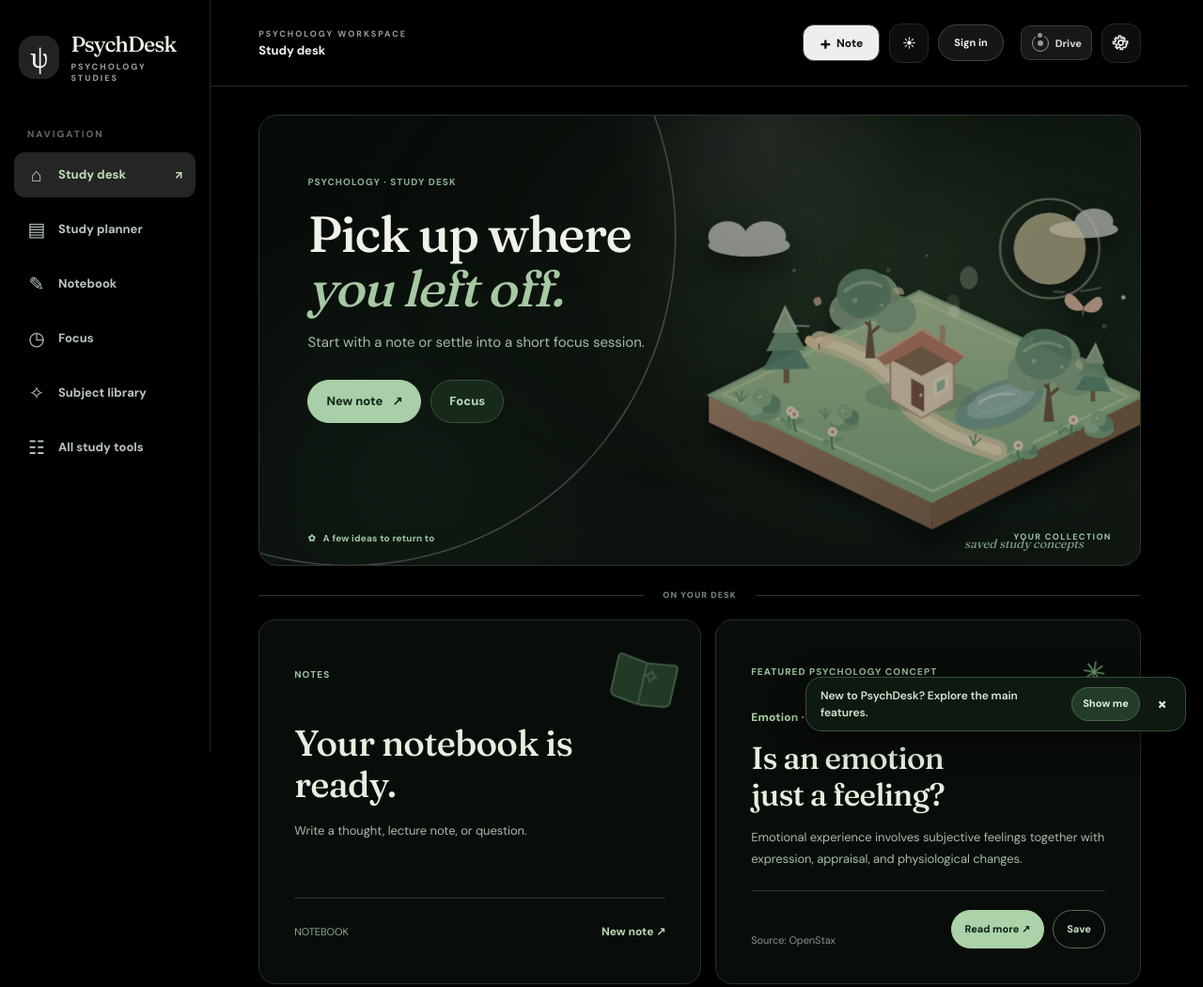
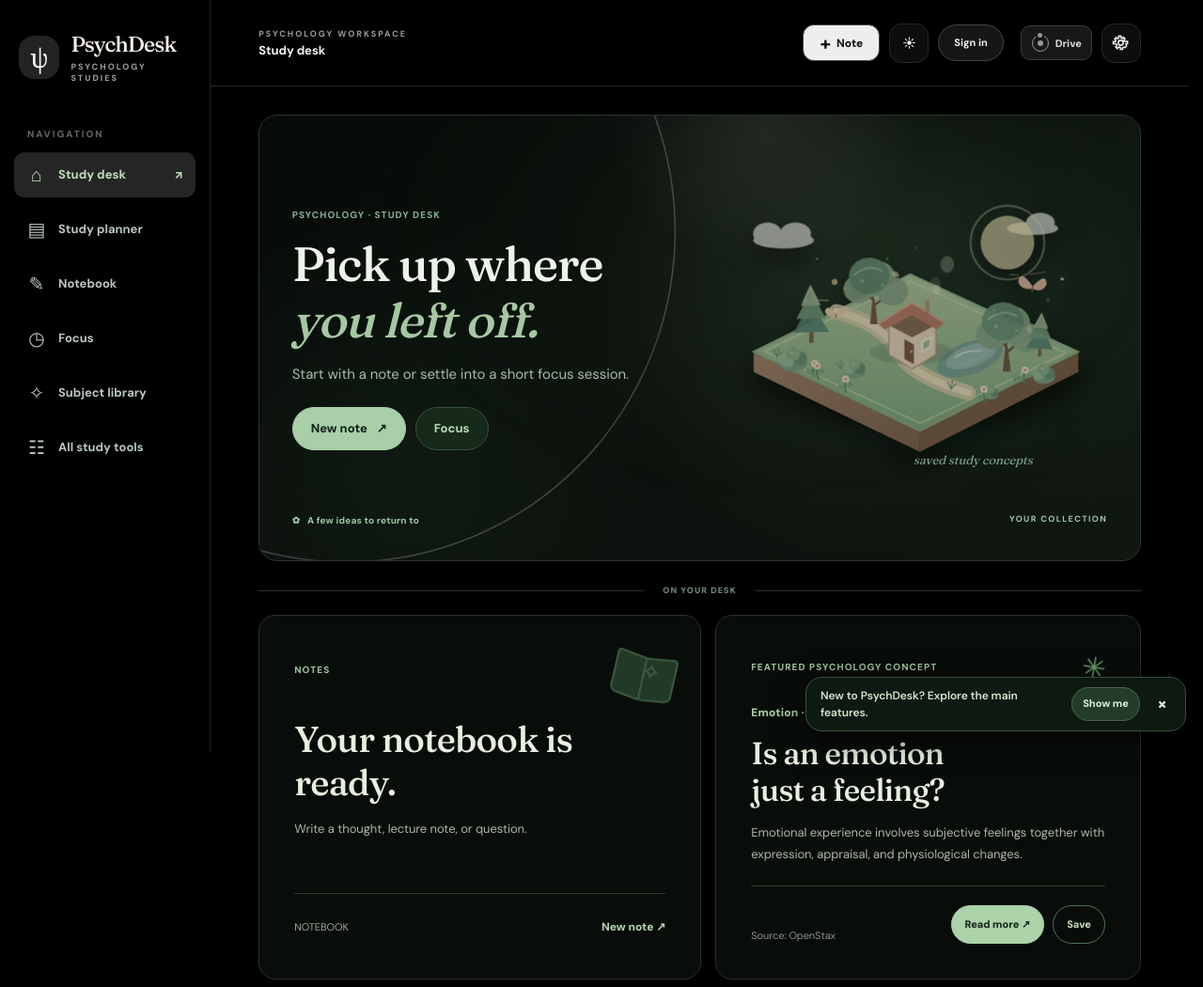
Before and after one commit to sid964/psychdesk, a plain HTML site: page index.html in a window 1280 px wide. Shown: the top 1050 px of the page at 94% size. Drawn offline with Linux system fonts and the light colour scheme; no server answers.

Commit message:
Prevent desktop home headline and garden illustration from overlapping

```diff
--- a/study-calm.css
+++ b/study-calm.css
@@ -106,3 +106,105 @@
 @media(prefers-reduced-motion:reduce){
  .garden-home *, .garden-home *::before,.garden-home *::after{animation:none!important;transition:none!important}
 }
+
+
+/* Desktop home hero — collision-free text and moving illustration.
+   Prior desktop breakpoints positioned the garden absolutely over a variable
+   width heading. Layout now reserves separate space for both. The animation
+   itself is unchanged, including its visibility and reduced-motion controls.
+   Query the actual home content width rather than the viewport: the desktop
+   sidebar and touch/tablet mode change how much room the home has. */
+@media (min-width:900px){
+ .garden-home{container-type:inline-size}
+ .garden-home .garden-landing{
+  display:grid;
+  grid-template-columns:minmax(0,1fr);
+  grid-template-rows:auto auto auto;
+  gap:8px;
+  align-items:start;
+  min-height:0;
+  padding:clamp(22px,2.7vw,36px);
+ }
+ .garden-home .garden-heading{
+  grid-column:1;
+  grid-row:1;
+  position:relative;
+  z-index:3;
+  width:100%;
+  max-width:none;
+  min-width:0;
+  padding:0;
+ }
+ .garden-home .garden-heading h1{
+  font-size:clamp(36px,4vw,54px);
+  line-height:1.16;
+  letter-spacing:-1.2px;
+  max-width:none;
+  margin:13px 0 16px;
+  text-wrap:balance;
+  overflow-wrap:normal;
+ }
+ .garden-home .garden-heading p{max-width:48ch}
+ .garden-home .garden-entry{
+  flex-direction:row;
+  align-items:center;
+  gap:10px;
+  margin-top:22px;
+ }
+ .garden-home .garden-art-wrap{
+  grid-column:1;
+  grid-row:2;
+  position:relative;
+  inset:auto;
+  width:min(90%,560px);
+  max-width:100%;
+  min-width:0;
+  margin:0 auto;
+  justify-self:center;
+  align-self:center;
+ }
+ .garden-home .garden-scene-footer{
+  grid-column:1;
+  grid-row:3;
+  position:relative;
+  inset:auto;
+  display:flex;
+  flex-wrap:wrap;
+  justify-content:space-between;
+  min-width:0;
+  gap:8px 16px;
+  margin:0;
+ }
+ .garden-home .garden-notebook h3,
+ .garden-home .garden-seed h2{
+  overflow-wrap:anywhere;
+  line-height:1.2;
+ }
+ /* At roomy desktop widths, preserve the intended side-by-side composition
+    without allowing either side to physically occupy the other's column. */
+ @container (min-width:860px){
+  .garden-home .garden-landing{
+   grid-template-columns:minmax(0,1fr) minmax(0,1fr);
+   grid-template-rows:minmax(0,1fr) auto;
+   column-gap:clamp(16px,2.4vw,32px);
+   row-gap:8px;
+   min-height:475px;
+  }
+  .garden-home .garden-heading{
+   grid-column:1;
+   grid-row:1;
+   align-self:center;
+  }
+  .garden-home .garden-art-wrap{
+   grid-column:2;
+   grid-row:1;
+   width:100%;
+   max-width:100%;
+   justify-self:center;
+  }
+  .garden-home .garden-scene-footer{
+   grid-column:1 / -1;
+   grid-row:2;
+  }
+ }
+}
```
